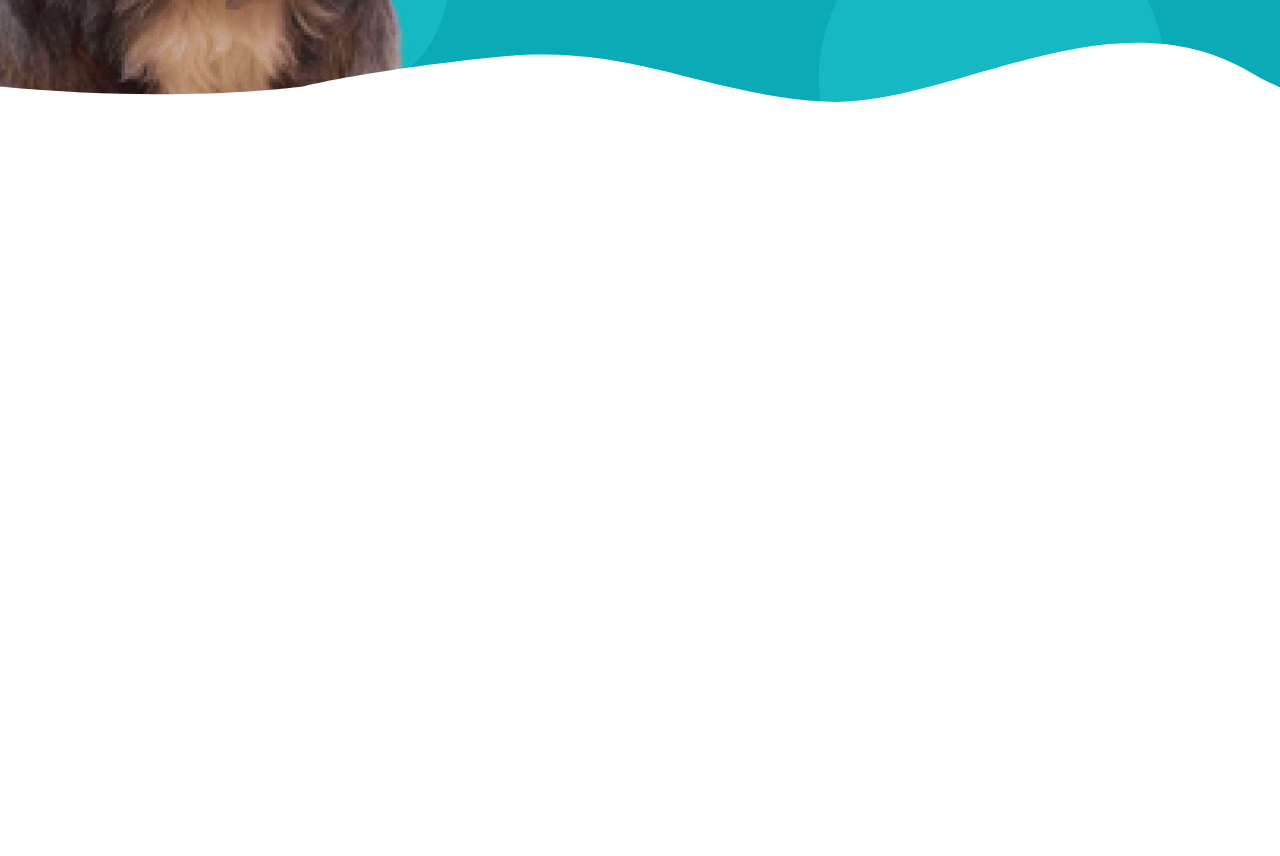
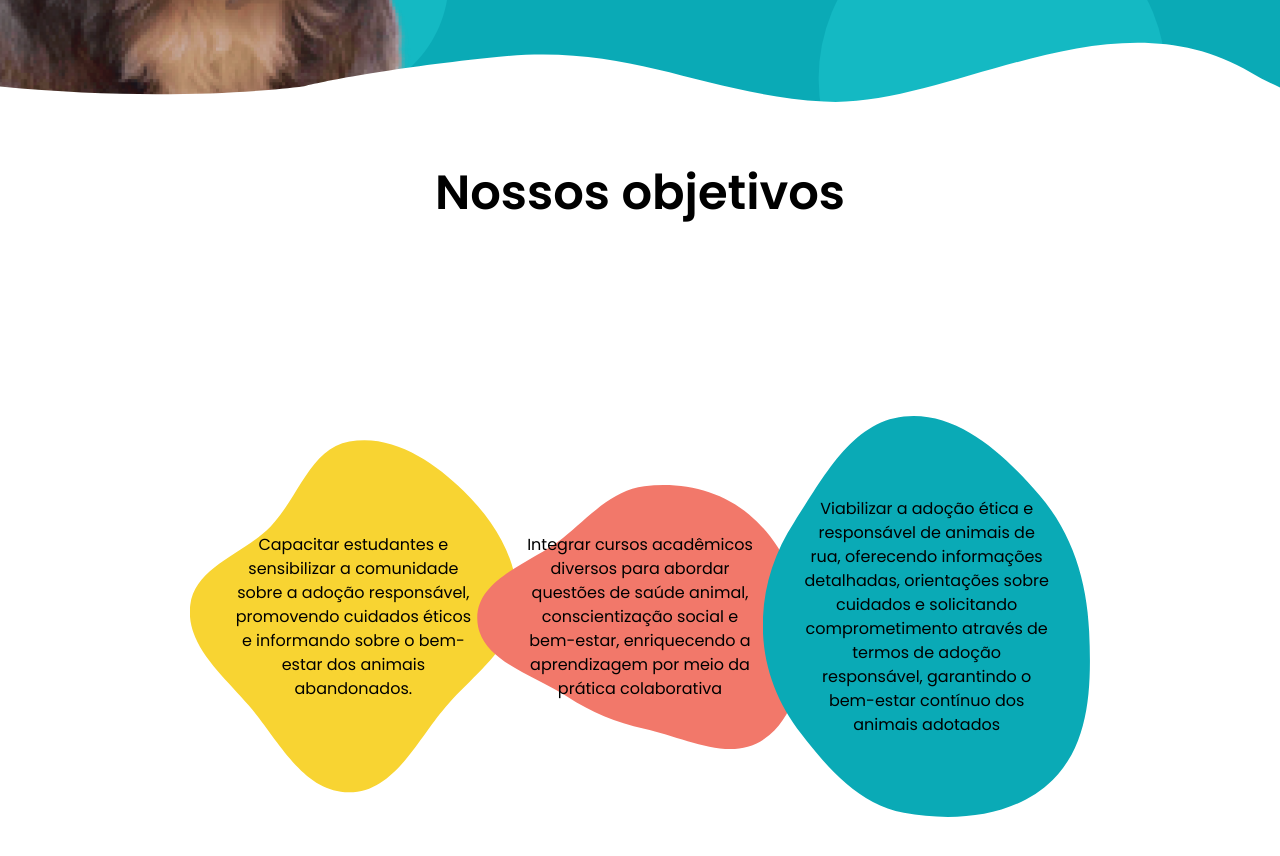
Before and after one commit to jasmgermano/pet-adoption-website, a Next.js app: page / in a window 1280 px wide. Shown: the part 1400-2256 px from the top of the page. Before the commit the page ends 1586 px from the top, so only its background shows below. Built offline with nearby package versions, Linux system fonts and the light colour scheme.

Commit message:
seção objetivos

```diff
--- a/src/components/Goals.tsx
+++ b/src/components/Goals.tsx
@@ -1,9 +1,29 @@
+import { Container } from "./Container";
 import { Title } from "./Title";
+
+import Image from "next/image";
 
 export function Goals() {
     return (
-        <div>
+        <div id="objetivos" className="pt-10">
             <Title text="Nossos objetivos" />
+            <Container>
+                <div className="flex justify-center w-screen h-screen">
+                    <div className="bg-yellow-blob bg-contain w-1/3 bg-no-repeat bg-center -mr-10 flex items-center justify-center p-10 text-center">
+                        <p>Capacitar estudantes e sensibilizar a comunidade sobre a adoção responsável, promovendo cuidados éticos e
+                        informando sobre o bem-estar dos animais abandonados.</p>
+                    </div>
+                    <div className="bg-red-blob bg-contain w-1/3 bg-no-repeat bg-center flex items-center justify-center p-10 text-center">
+                        <p>Integrar cursos acadêmicos diversos para abordar questões de saúde animal, conscientização social e bem-estar,
+                        enriquecendo a aprendizagem por meio da prática colaborativa</p>
+                    </div>
+                    <div className="bg-blue-blob bg-contain w-1/3 bg-no-repeat bg-center -ml-10 flex items-center justify-center p-10 text-center">
+                        <p>Viabilizar a adoção ética e responsável de animais de rua, oferecendo informações detalhadas, orientações sobre
+                        cuidados e solicitando comprometimento através de termos de adoção responsável, garantindo o bem-estar contínuo dos animais adotados</p>
+                    </div>
+
+                </div>
+            </Container>
         </div>
     )
 }
--- a/src/components/Menu.tsx
+++ b/src/components/Menu.tsx
@@ -9,7 +9,7 @@ type MenuItemProps = {
 function MenuItem ({title, url, isSelected}: MenuItemProps) {
     return (
         <li>
-            <a className={`text-2xl font-bold ${isSelected ? "text-custom-light-red" : ""} `} href={url}>{title}</a>
+            <a className={`text-2xl font-medium ${isSelected ? "text-custom-light-red" : ""} `} href={url}>{title}</a>
         </li>
     )
 }
@@ -22,6 +22,7 @@ export function Menu () {
                 <ul className="flex gap-12">
                     <MenuItem title={"Quem somos"} url={"#quemsomos"} isSelected={true} />
                     <MenuItem title={"Como adotar"} url={"#comoadotar"} isSelected={false} />
+                    <MenuItem title={"Objetivos"} url={"#objetivos"} isSelected={false} />
                     <MenuItem title={"Cães"} url={"#caes"} isSelected={false} />
                     <MenuItem title={"Contato"} url={"#contato"} isSelected={false} />
                 </ul>
--- a/src/components/Title.tsx
+++ b/src/components/Title.tsx
@@ -1,11 +1,12 @@
 type TitleProps = {
     text: string;
+    color?: string;
 }
 
-export function Title ({text}: TitleProps) {
+export function Title ({text, color}: TitleProps) {
     return (
         <div>
-            <h1 className="text-white font-semibold text-5xl text-center">{text}</h1>
+            <h1 className={`${color} font-semibold text-5xl text-center`}>{text}</h1>
         </div>
     )
 }
--- a/src/components/WhoWeAre.tsx
+++ b/src/components/WhoWeAre.tsx
@@ -21,7 +21,7 @@ export function WhoWeAre() {
                 <Container>
                 <div className="h-screen flex flex-col justify-center items-end">
                     <div className="w-3/5 ">
-                        <Title text="Quem somos?" />
+                        <Title text="Quem somos?" color="text-white"/>
                         <p className="text-center text-white text-2xl font-light mt-10">
                             Somos o Programa de Extensão "Adotar é LegAU", uma iniciativa conjunta da Prefeitura de Alfenas em parceria com a
                             Universidade Federal de Alfenas (Unifal). Nossa missão é promover uma abordagem humanizada em relação aos animais
--- a/tailwind.config.ts
+++ b/tailwind.config.ts
@@ -12,6 +12,9 @@ const config: Config = {
         'bg-whoweare': "url('../assets/bg-whoweare.svg')",
         'bg-info': "url('../assets/bg-info.svg')",
         'bg-social': "url('../assets/bg-social.svg')",
+        'yellow-blob': "url('../assets/blob1.svg')",
+        'blue-blob': "url('../assets/blob3.svg')",
+        'red-blob': "url('../assets/blob2.svg')",
       },
       colors: {
         'custom-yellow': '#F8D432',
```
